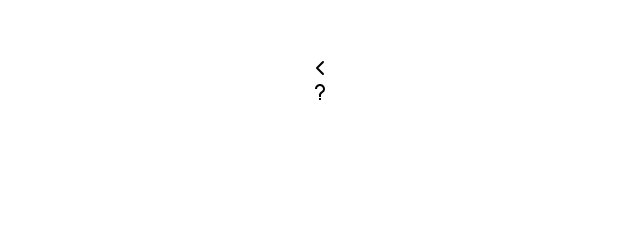
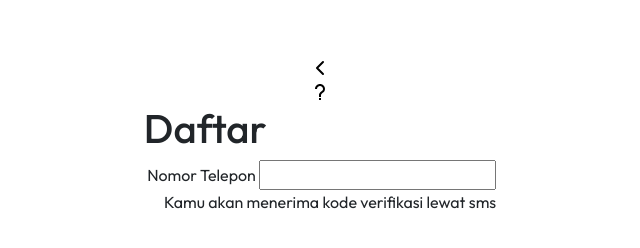
Before and after one commit to Shafa-aura-git/finalProjectSunrise, a plain HTML site: page daftarTelepon.html in a window 1280 px wide. Shown: the whole page, without its empty margins (320-960 px from the left). Drawn offline with nearby package versions, Linux system fonts and the light colour scheme.

Commit message:
menambahkan kursus-umum

```diff
--- a/daftarTelepon.html
+++ b/daftarTelepon.html
@@ -17,6 +17,13 @@
     <div class="navbar d-flex flex-column mt-5">
         <img src="assets/chevron-left.svg">
         <img src="assets/bx-question-mark.svg">
+    <div class="form">
+        <h1>Daftar</h1>
+        <img src="">
+        <label>Nomor Telepon</label>
+        <input type="number"><br>
+        <p style="text-align:right;">Kamu akan menerima kode verifikasi lewat sms</p>
+    </div>
     </div>
 </body>
 </html>
```
Also changed, not shown: kursus-umum.html (added).
